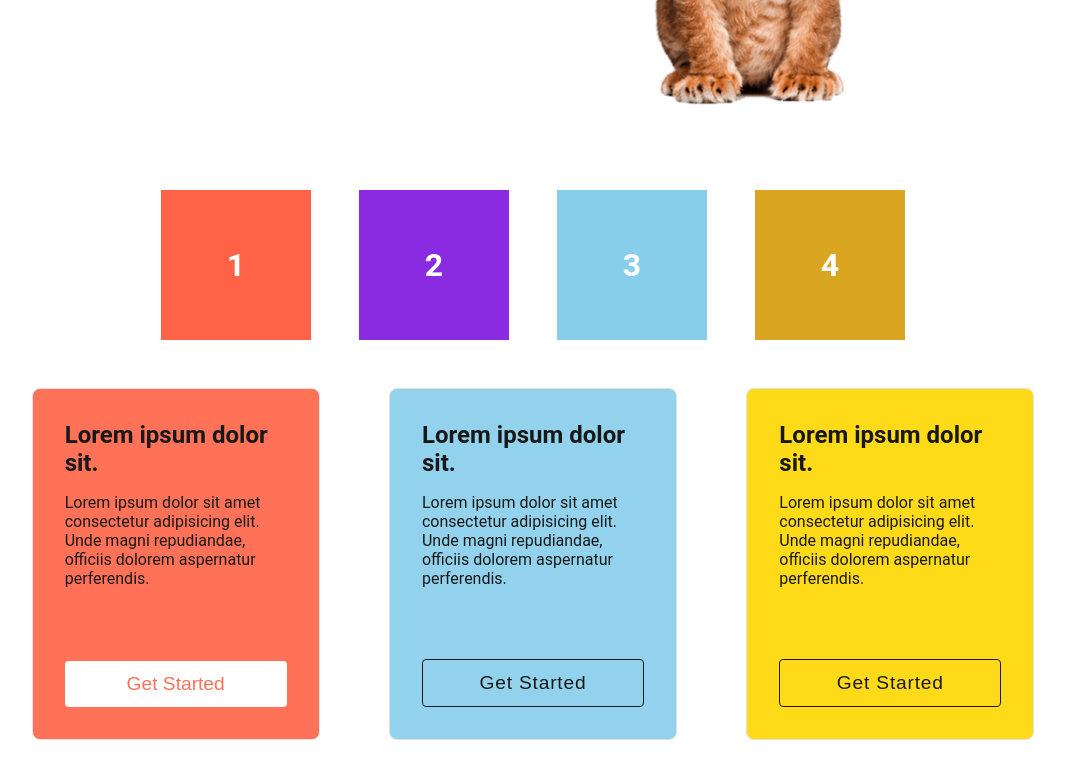
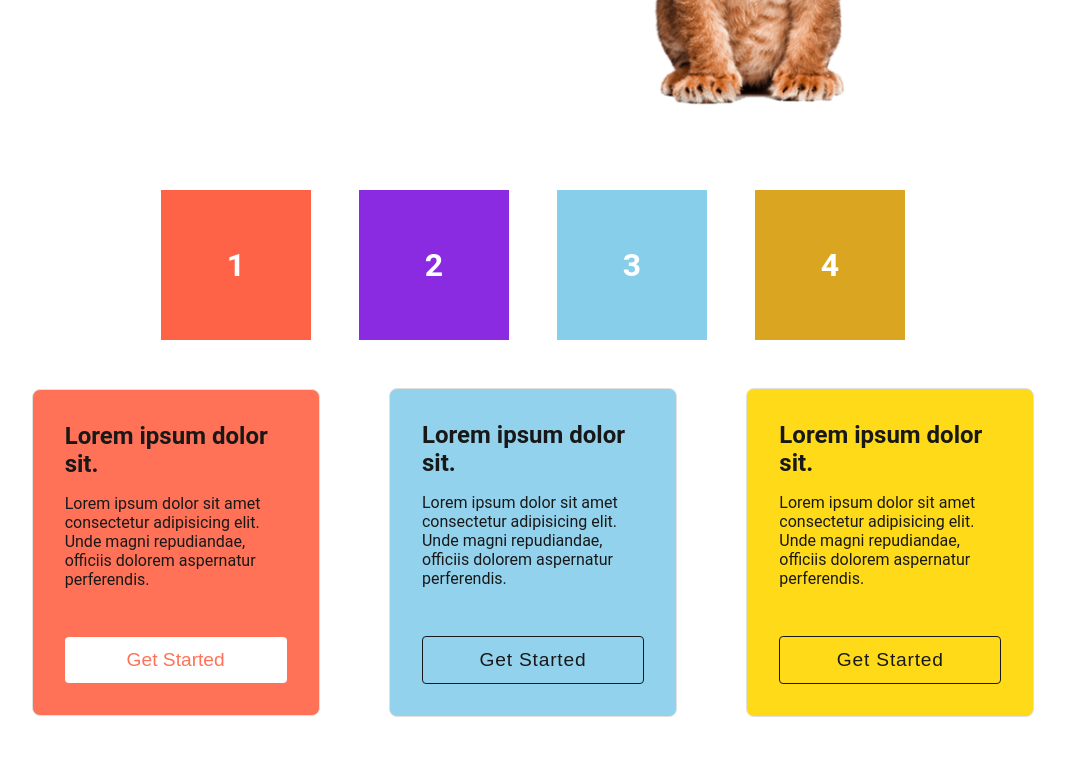
Before and after one commit to onlyhasbi/responsive-flex-grid, a plain HTML site: page index.html in a window 1280 px wide. Shown: the part 374-1152 px from the top of the page, without its empty margins (107-1172 px from the left). Drawn offline with Linux system fonts and the light colour scheme.

Commit message:
delete height and add margin top

```diff
--- a/stylesheet.css
+++ b/stylesheet.css
@@ -160,7 +160,6 @@ body {
   display: flex;
   flex-direction: column;
   min-width: 15rem;
-  height: 22rem;
   padding: 2rem;
   border: 1px solid #ddd;
   border-radius: 0.5rem;
@@ -180,6 +179,7 @@ body {
   font-size: 1.2rem;
   display: block;
   padding: 0.75rem 0;
+  margin-top: 3rem;
 }
 
 .tomato {
```
